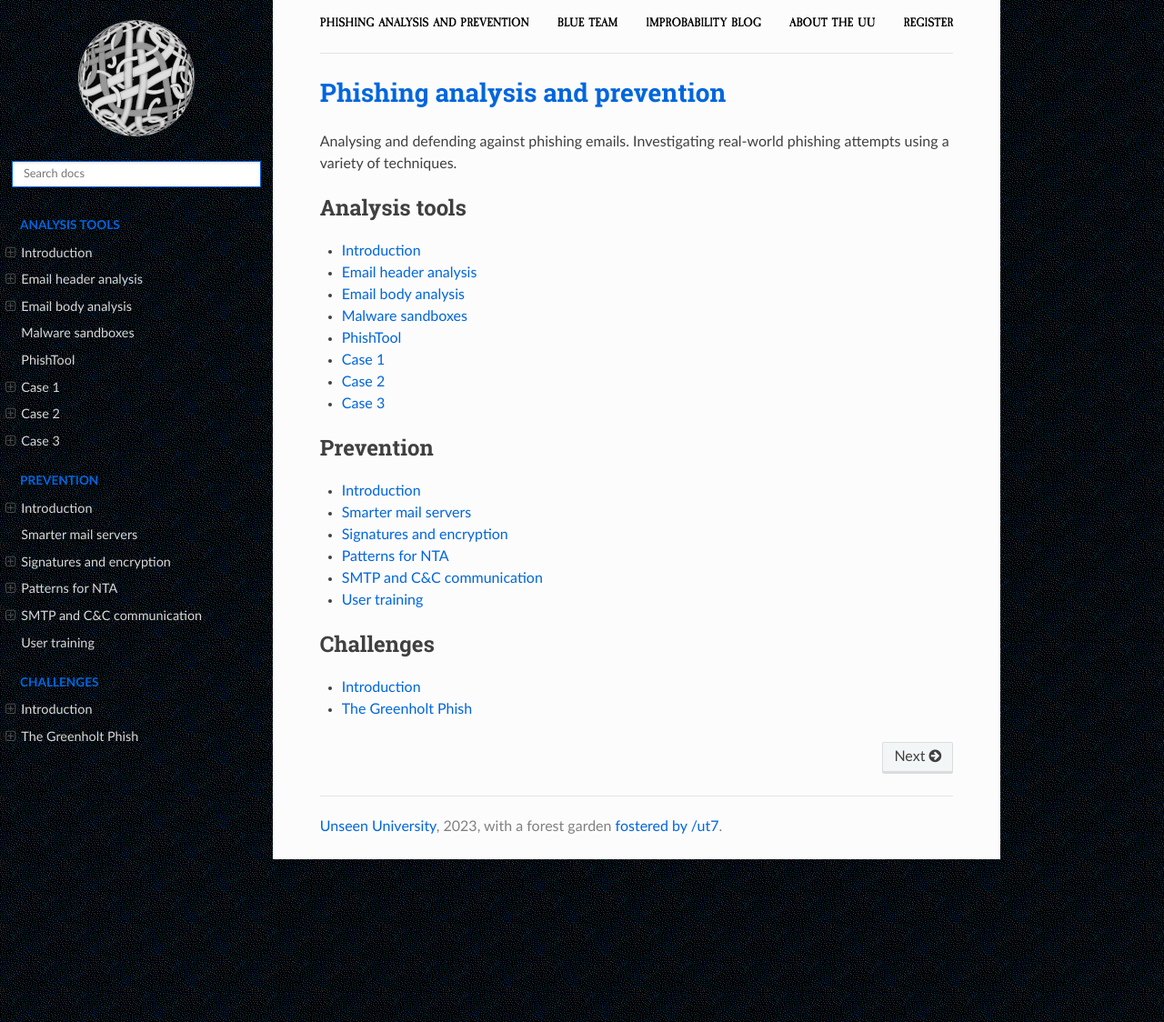
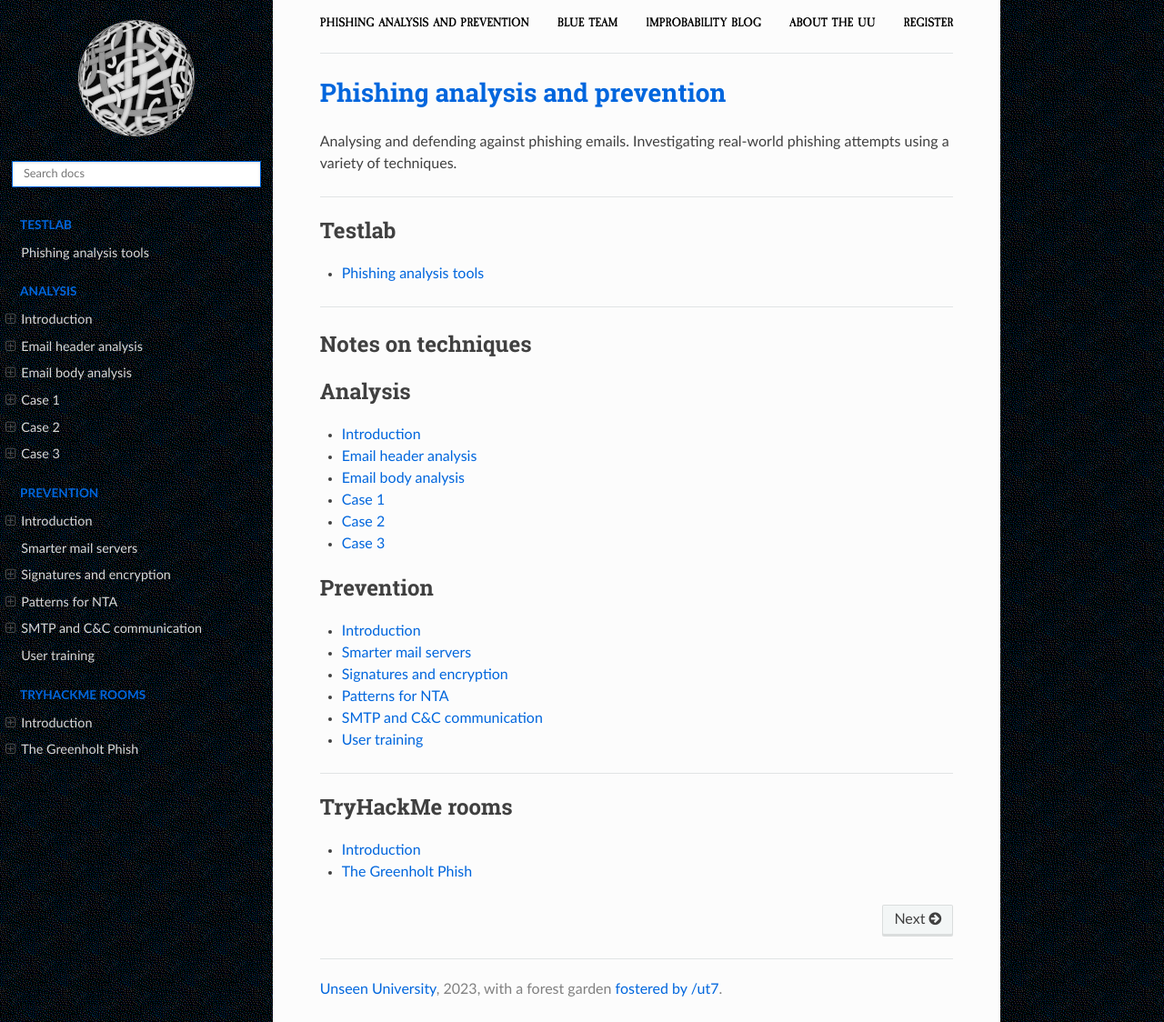
Before and after one commit to tymyrddin/blue-phish, a Sphinx documentation site: the page built from source/index.rst, in a window 1280 px wide and 1124 px high. Shown: the whole window at 91% size. Built offline with Sphinx 7.4.7 and the Read the Docs theme 2.0.0, drawn with Linux system fonts in a browser that asks for light colours.

Commit message:
refactoring

```diff
--- a/source/index.rst
+++ b/source/index.rst
@@ -3,20 +3,32 @@ Phishing analysis and prevention
 
 Analysing and defending against phishing emails. Investigating real-world phishing attempts using a variety of techniques.
 
+----
+
+.. toctree::
+   :maxdepth: 1
+   :includehidden:
+   :caption: Testlab
+
+   Phishing analysis tools <https://blue.tymyrddin.dev/projects/testlab/en/latest/docs/phishing/README.html>
+
+----
+
+Notes on techniques
+-------------------------------------
+
 .. toctree::
    :glob:
    :maxdepth: 1
    :includehidden:
-   :caption: Analysis tools
+   :caption: Analysis
 
-   docs/tools/README.md
-   docs/tools/header.md
-   docs/tools/body.md
-   docs/tools/sandbox.md
-   docs/tools/phishtool.md
-   docs/tools/case1.md
-   docs/tools/case2.md
-   docs/tools/case3.md
+   docs/analysis/README.md
+   docs/analysis/header.md
+   docs/analysis/body.md
+   docs/analysis/case1.md
+   docs/analysis/case2.md
+   docs/analysis/case3.md
 
 .. toctree::
    :glob:
@@ -31,11 +43,13 @@ Analysing and defending against phishing emails. Investigating real-world phishi
    docs/prevention/c2.md
    docs/prevention/training.md
 
+----
+
 .. toctree::
    :glob:
    :maxdepth: 1
    :includehidden:
-   :caption: Challenges
+   :caption: TryHackMe rooms
 
-   docs/challenges/README.md
-   docs/challenges/greenholt.md
+   docs/thm/README.md
+   docs/thm/greenholt.md
```
Also changed, not shown: source/docs/analysis/README.md (renamed from source/docs/tools/README.md, +2 -5 lines), source/docs/tools/phishtool.md (deleted, +0 -13 lines), source/docs/tools/sandbox.md (deleted, +0 -11 lines), source/docs/analysis/body.md (renamed from source/docs/tools/body.md), source/docs/analysis/case1.md (renamed from source/docs/tools/case1.md), source/docs/analysis/case2.md (renamed from source/docs/tools/case2.md), source/docs/analysis/case3.md (renamed from source/docs/tools/case3.md), source/docs/analysis/header.md (renamed from source/docs/tools/header.md), source/docs/thm/README.md (renamed from source/docs/challenges/README.md), source/docs/thm/greenholt.md (renamed from source/docs/challenges/greenholt.md).
